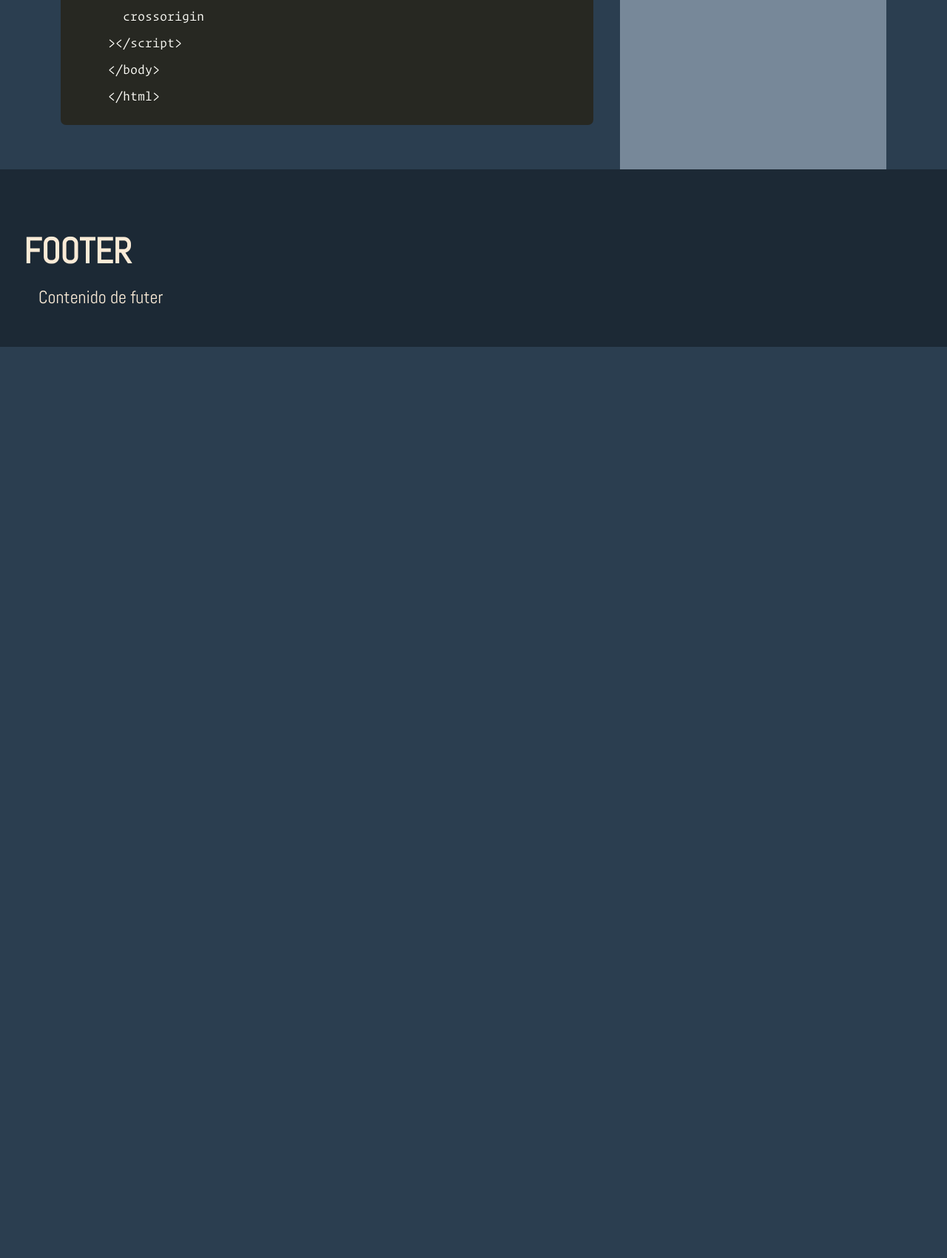
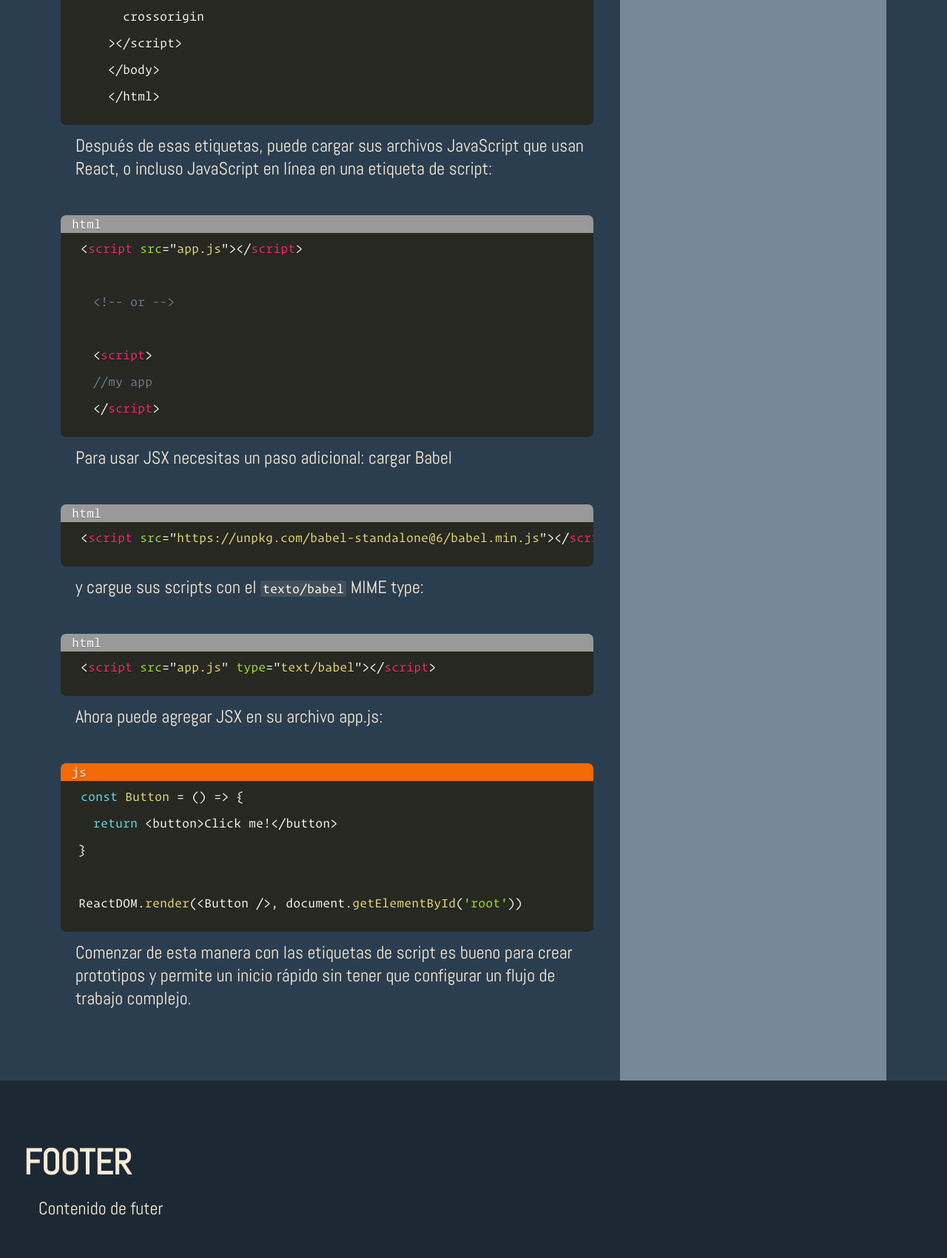
Before and after one commit to jesushernan3/aprendiendo.local, a PHP site: page /views/react.install-lb.php in a window 1280 px wide. Shown: the part 1297-2998 px from the top of the page at 74% size. Before the commit the page ends 1766 px from the top, so only its background shows below. Run offline with PHP 8.4, Linux system fonts and the light colour scheme.

Commit message:
nuevo contenido

```diff
--- a/views/react.install-lb.php
+++ b/views/react.install-lb.php
@@ -42,6 +42,31 @@ En este caso, agrega 2 etiquetas de secuencia de comandos al final de la etiquet
     &lt/body>
     &lt/html></code></pre>
 
+  <p>Después de esas etiquetas, puede cargar sus archivos JavaScript que usan React, o incluso JavaScript en línea en una etiqueta de script:</p>
+  <pre class="language-html" rel="html"><code class="language-html">&ltscript src="app.js">&lt/script>
+
+  &lt!-- or -->
+
+  &ltscript>
+  //my app
+  &lt/script></code></pre>
+
+  <p>Para usar JSX necesitas un paso adicional: cargar Babel</p>
+  <pre class="language-html" rel="html"><code class="language-html">&ltscript src="https://unpkg.com/babel-standalone@6/babel.min.js">&lt/script></code></pre>
+
+  <p>y cargue sus scripts con el <code>texto/babel</code> MIME type:</p>
+  <pre class="language-html" rel="html"><code class="language-html">&ltscript src="app.js" type="text/babel">&lt/script></code></pre>
+
+  <p>Ahora puede agregar JSX en su archivo app.js:</p>
+  <pre class="language-js" rel="js"><code class="language-js">const Button = () => {
+  return &ltbutton>Click me!&lt/button>
+}
+
+ReactDOM.render(&ltButton />, document.getElementById('root'))</code></pre>
+
+<p>Comenzar de esta manera con las etiquetas de script es bueno para crear prototipos y permite un inicio rápido sin tener que configurar un flujo de trabajo complejo.</p>
+
+
 
 </main>
 
```
